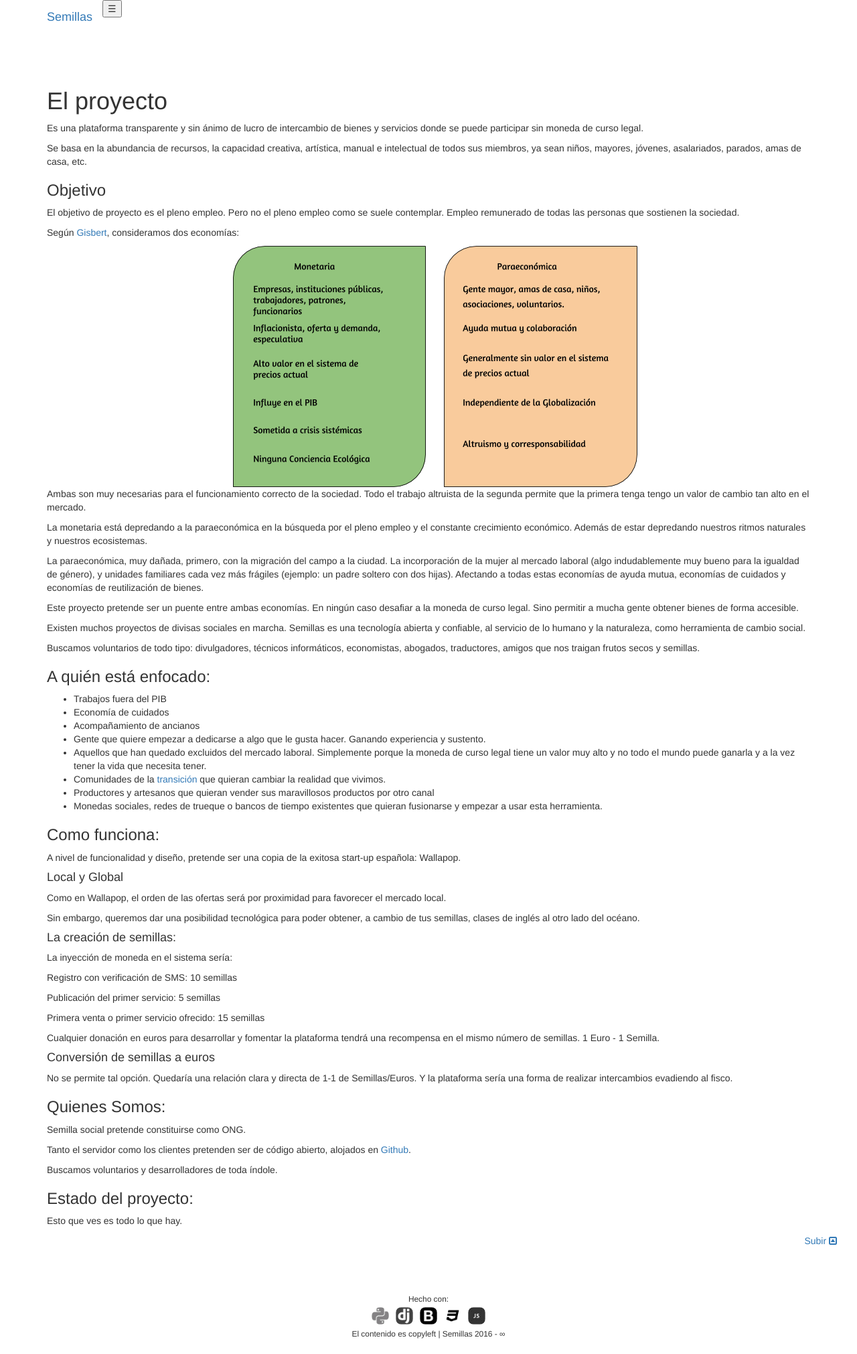
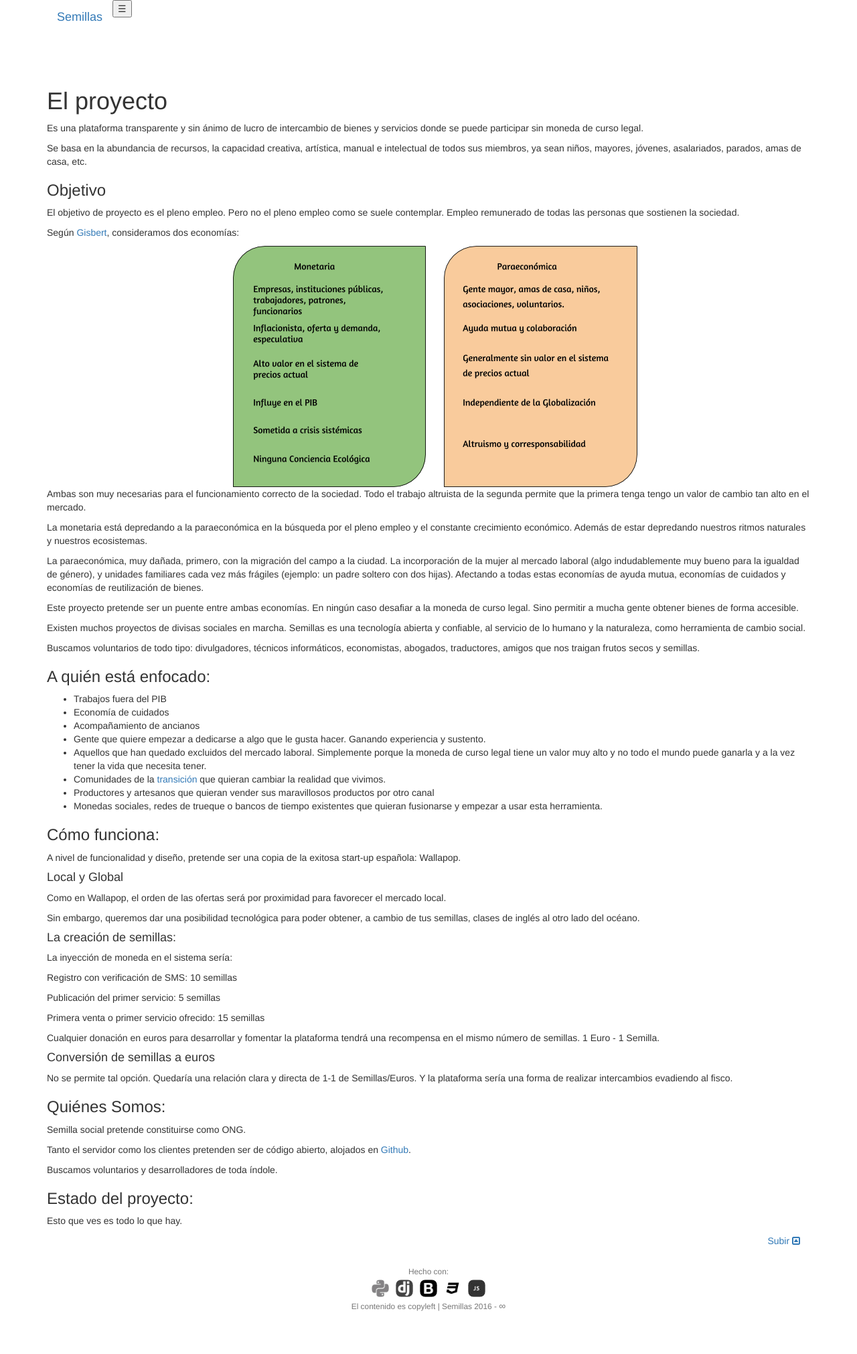
Before and after one commit to Semillas/semillas_platform, a Django app: page / in a window 1280 px wide. Shown: the whole page at 67% size. After the commit the page ends 1957 px from the top, so only its background shows below. Run offline with Django 3.2, Linux system fonts and the light colour scheme; parts of the project's set-up code (start-up, migrations or seed data) failed here and were passed over; some libraries are stand-ins or nearby versions.

Commit message:
adapting to btsrp4.0 and syntax fixes

```diff
--- a/landing/templates/landing/home.html
+++ b/landing/templates/landing/home.html
@@ -1,5 +1,4 @@
 {% extends "base.html" %}
-
 {% block content %}
 {% load i18n %}
 
@@ -27,7 +26,7 @@
         <li>{% trans "Productores y artesanos que quieran vender sus maravillosos productos por otro canal" %}</li>
         <li>{% trans "Monedas sociales, redes de trueque o bancos de tiempo existentes que quieran fusionarse y empezar a usar esta herramienta." %}</li>
     </ul>
-    <h3>{% trans "Como funciona:" %}</h3>
+    <h3>{% trans "Cómo funciona:" %}</h3>
     <p>{% trans "A nivel de funcionalidad y diseño, pretende ser una copia de la exitosa start-up española: Wallapop. " %}</p>
     <h4>{% trans "Local y Global " %}</h4>
     <p>{% trans "Como en Wallapop, el orden de las ofertas será por proximidad para favorecer el mercado local. " %}</p>
@@ -40,10 +39,11 @@
     <p>{% trans "Cualquier donación en euros para desarrollar y fomentar la plataforma tendrá una recompensa en el mismo número de semillas. 1 Euro - 1 Semilla. " %}</p>
     <h4>{% trans "Conversión de semillas a euros" %}</h4>
     <p>{% trans "No se permite tal opción. Quedaría una relación clara y directa de 1-1 de Semillas/Euros. Y la plataforma sería una forma de realizar intercambios evadiendo al fisco. " %}</p>
-    <h3>{% trans "Quienes Somos: " %}</h3>
+    <h3>{% trans "Quiénes Somos: " %}</h3>
     <p>{% trans "Semilla social pretende constituirse como ONG. " %}</p>
     <p>{% trans "Tanto el servidor como los clientes pretenden ser de código abierto, alojados en" %} <a href="https://github.com/Semillas">Github</a>.</p>
     <p>{% trans "Buscamos voluntarios y desarrolladores de toda índole." %}</p>
     <h3>{% trans "Estado del proyecto:" %}</h3>
     <p>{% trans "Esto que ves es todo lo que hay." %}</p>
+
 {% endblock content %}
--- a/semillas_backend/templates/base.html
+++ b/semillas_backend/templates/base.html
@@ -34,10 +34,9 @@
   </head>
 
   <body>
-
+    <div class="container">
     <div class="m-b">
       <nav class="navbar navbar-dark navbar-static-top bg-inverse">
-        <div class="container">
           <a class="navbar-brand" href="/">Semillas</a>
           <button type="button" class="navbar-toggler hidden-sm-up pull-xs-right" data-toggle="collapse" data-target="#bs-navbar-collapse-1">
             &#9776;
@@ -75,9 +74,9 @@
               {% endif %}
             </ul>
           </div>
-        </div>
       </nav>
     </div>
+  </div>
     <br>
     <div class="container">
       <br>
@@ -115,7 +114,7 @@
 
     {% endblock javascript %}
     <!-- Up button v1 TODO-->
-    <div class="container-fluid">
+    <div class="container">
       <div class="col-xs-10 col-sm-7 col-md-9 col-lg-9">
       </div>
       <div class="col-xs-2 col-sm-5 col-md-3 col-lg-3 pull-right redondeo menos" align="right">
@@ -123,16 +122,13 @@
         <i class="fa fa-caret-square-o-up"></i></a>
      </div>
     </div>
+    <br>
     <!-- footer -->
-    <div class="container-fluid">
-    <div class="footer wrapper pie">
-    <nav class="navbar navbar redondeo" role="navigation">
-      <div class="container-fluid">
-        <div class="row">
-            <br>
+    <footer class="footer">
+      <div class="container text-muted">
             <center>
               <small class="blanco">Hecho con:</small>
-            <div class="col-xs-12 col-sm-12 col-md-12 col-lg-12">
+              <div class="col-xs-12 col-sm-12 col-md-12 col-lg-12">
               <a href="http://www.python.org" target=_blank>
                 <img label="imagenPyton" id="minicono" src="{% static "images/PythonIcon.png" %}" class="redondeo" alt="PythonIcon"/>
               </a>
@@ -148,13 +144,10 @@
               <a href="http://en.wikipedia.org/wiki/JavaScript" target=_blank>
                 <img label="ImagenJS" id="minicono" src="{% static "images/JSIcon.jpeg" %}" class="redondeo" alt="JSIcon"/>
               </a>
-            </div> <br>
-            <small class="blanco"> El contenido es copyleft | Semillas 2016 - ∞ </small>
+              </div> <br>
+              <small class="blanco"> El contenido es copyleft | Semillas 2016 - </small> ∞
             </center>
-        </div>
       </div>
-    </nav>
-   </div>
- </div>
+  </footer>
   </body>
 </html>
```
Also changed, not shown: semillas_backend/templates/pages/contact.html (+5 -6 lines).
